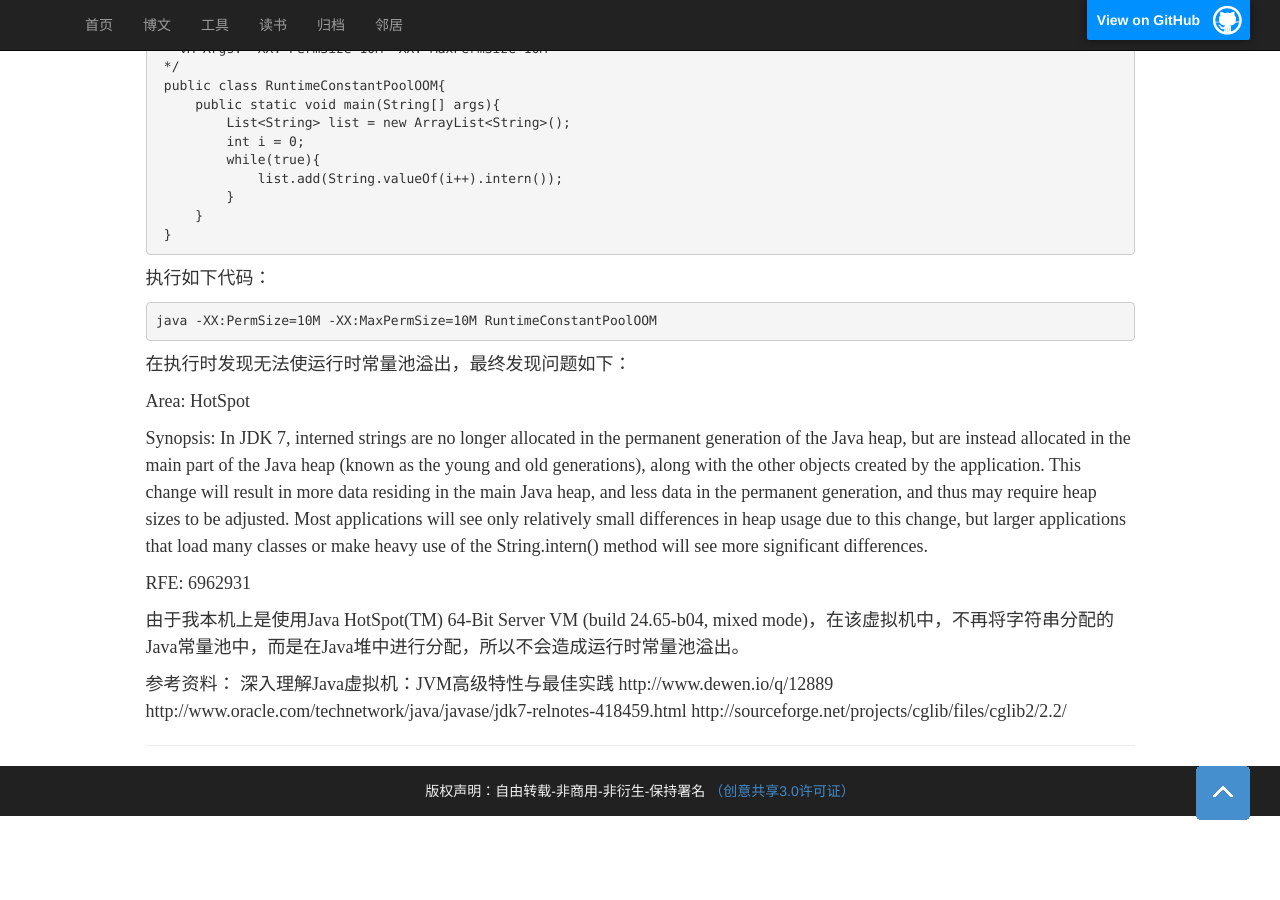
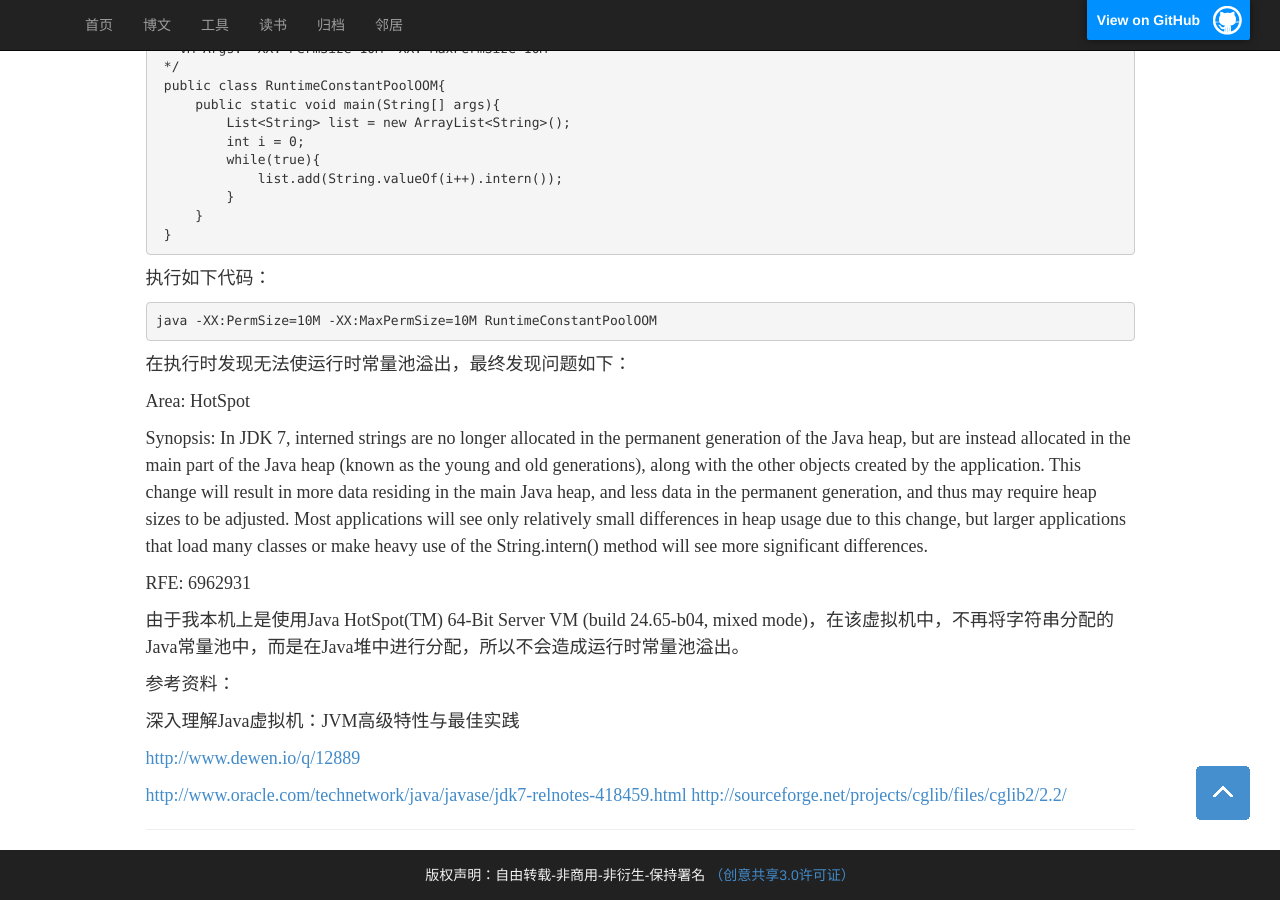
Before and after one commit to sheleng/sheleng.github.io, a Jekyll site: the page built from _posts/blogs/2015-03-12-java-runtime-data-range.md, in a window 1280 px wide and 900 px high, scrolled down 5273 px. Built offline with Jekyll 4.4.1, drawn with Linux system fonts in a browser that asks for light colours; comment, search, counter and statistics services are not loaded; before the commit the page ends 6089 px from its top, so only the background shows below that; some of the changed lines change nothing that is shown.

```diff
--- a/_posts/blogs/2015-03-12-java-runtime-data-range.md
+++ b/_posts/blogs/2015-03-12-java-runtime-data-range.md
@@ -233,7 +233,10 @@
 由于我本机上是使用Java HotSpot(TM) 64-Bit Server VM (build 24.65-b04, mixed mode)，在该虚拟机中，不再将字符串分配的Java常量池中，而是在Java堆中进行分配，所以不会造成运行时常量池溢出。
 
 参考资料：
+
 深入理解Java虚拟机：JVM高级特性与最佳实践
-http://www.dewen.io/q/12889
-http://www.oracle.com/technetwork/java/javase/jdk7-relnotes-418459.html
-http://sourceforge.net/projects/cglib/files/cglib2/2.2/
+
+[http://www.dewen.io/q/12889](http://www.dewen.io/q/12889)
+
+[http://www.oracle.com/technetwork/java/javase/jdk7-relnotes-418459.html](http://www.oracle.com/technetwork/java/javase/jdk7-relnotes-418459.html)
+[http://sourceforge.net/projects/cglib/files/cglib2/2.2/](http://sourceforge.net/projects/cglib/files/cglib2/2.2/)
```
